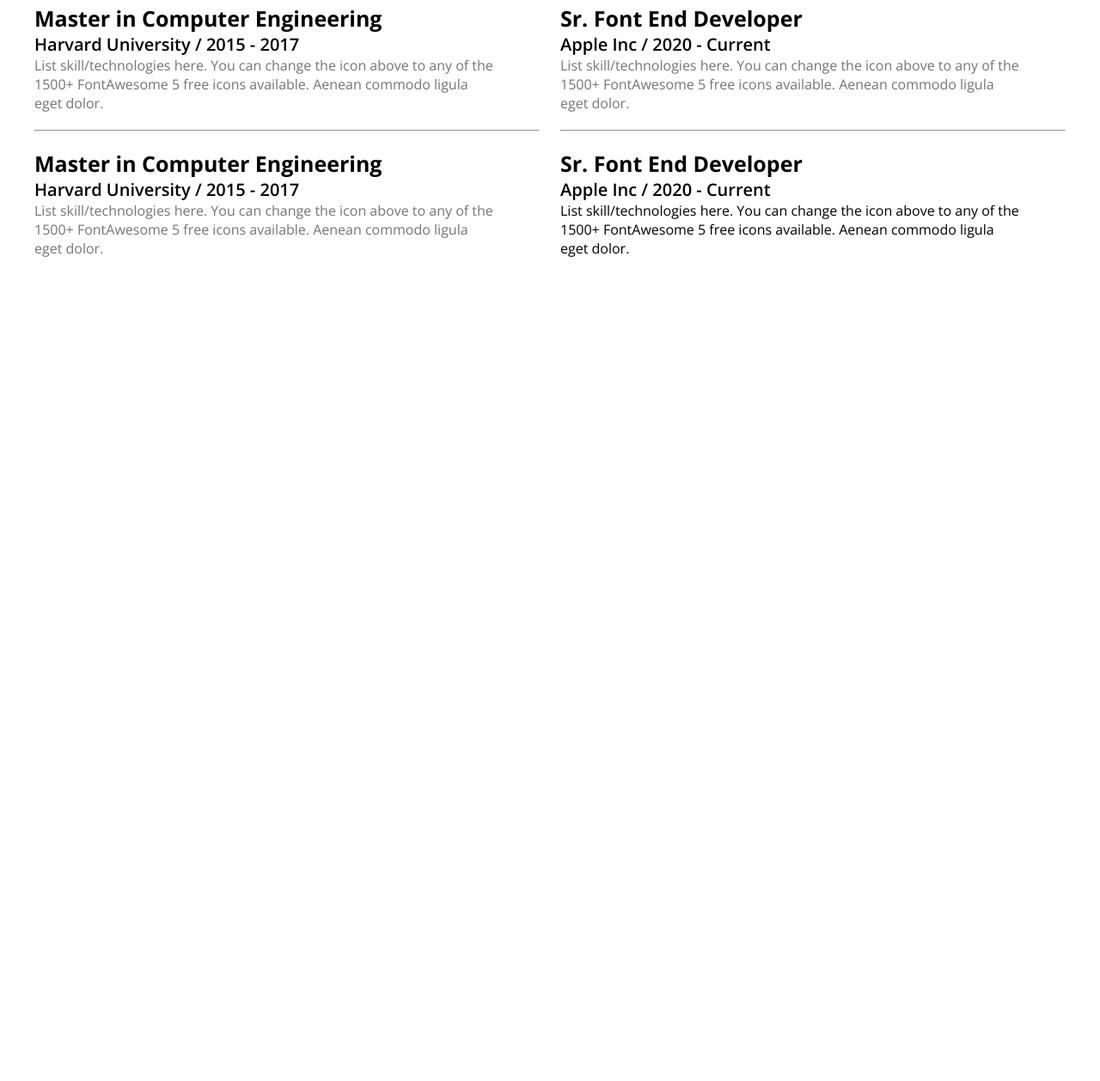
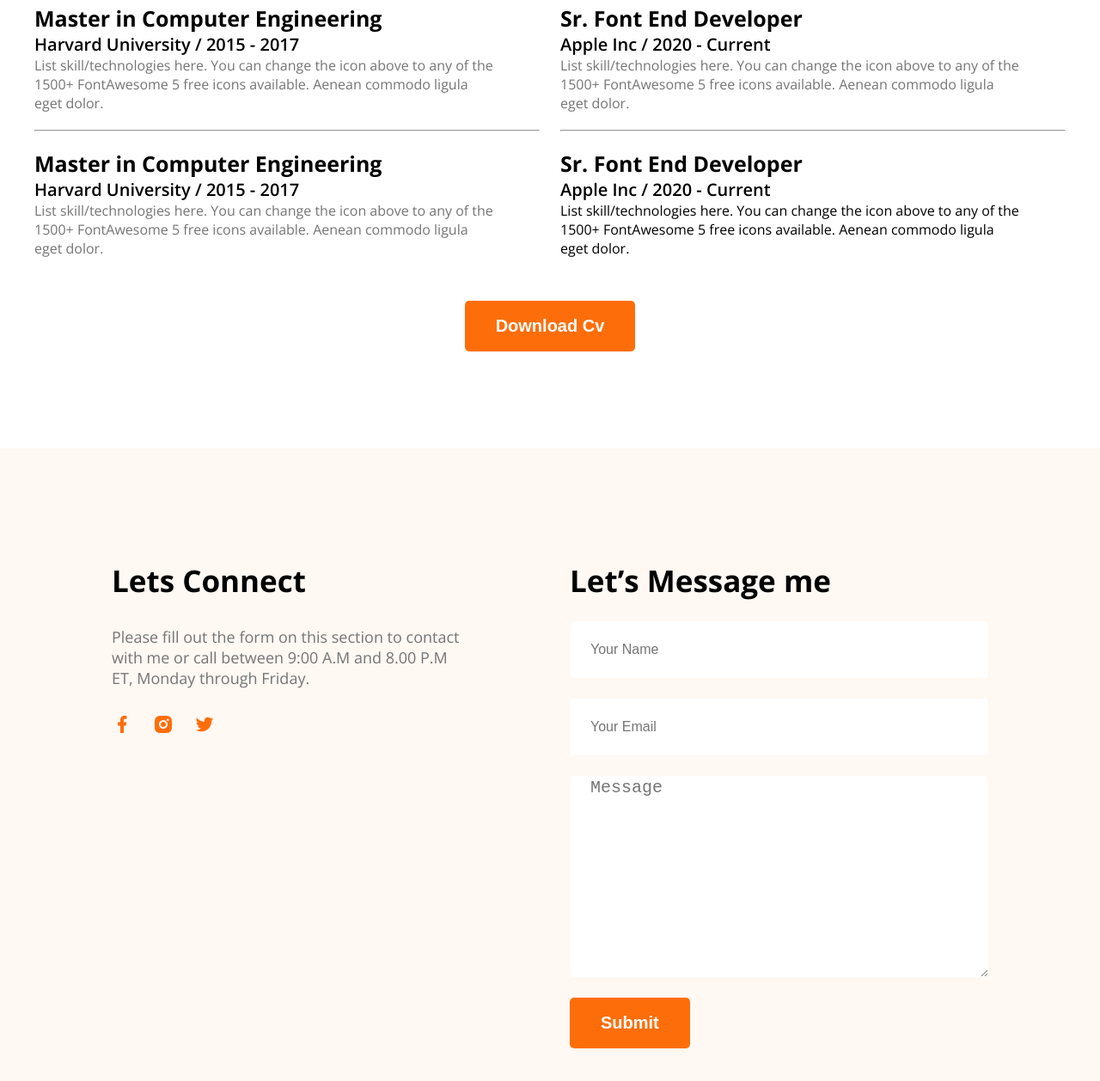
Before and after one commit to lahifkhan/protfolio-practise, a plain HTML site: page index.html in a window 1280 px wide. Shown: the part 2701-3959 px from the top of the page at 86% size. Before the commit the page ends 3001 px from the top, so only its background shows below. Drawn offline with nearby package versions, Linux system fonts and the light colour scheme.

Commit message:
footer added

```diff
--- a/index.html
+++ b/index.html
@@ -218,7 +218,38 @@
 
         </div>
       </section>
+      <div class="cv" >
+        <button class="primary-btn">Download Cv</button>
+
+      </div>
+
     </main>
+
+    <footer>
+        <div class="footer-container mx-width">
+            <div>
+                <h4 class="section-title">Lets Connect</h4>
+                <p class=" section-description dark2">Please fill out the form on this section to contact with me or call between 9:00 A.M and 8.00 P.M ET, Monday through Friday.</p>
+                <div class="concect-img-container">
+                    <a href=""><img src="/images/icons/facebook.png" alt=""></a>
+                    <a href=""><img src="images/icons/insta.png" alt=""></a>
+                    <a href=""><img src="images/icons/twitter.png" alt=""></a>
+
+                </div>
+            </div>
+
+            <div class="message">
+                <h4 class="section-title">Let’s Message me</h4>
+                <form action="">
+                    <input class="dark3" type="text" placeholder="Your Name">
+                    <input class="dark3" type="email" name="email" id="email" placeholder="Your Email">
+                    <textarea class="dark3" name="Message" id="" cols="30" rows="10" placeholder="Message"></textarea>
+                    <button type="submit" class="primary-btn">Submit</button>
+                </form>
+            </div>
+
+        </div>
+    </footer>
 
 
   </body>
--- a/styles/style.css
+++ b/styles/style.css
@@ -142,6 +142,9 @@
 
 /* main style */
 /* about me start */
+main{
+    margin-bottom: 113px;
+}
 
 .about-me{
     text-align: center;
@@ -248,3 +251,52 @@
     color: #474747;
     margin-bottom: 30px;
 }
+
+.cv{
+    display: flex;
+    justify-content: center;
+    margin-top: 50px;
+}
+
+
+
+
+
+/* footer start */
+
+footer{
+    background-color: #FFF8F3;
+    padding: 130px;
+}
+
+.footer-container{
+    display: flex;
+    gap: 117px;
+}
+.concect-img-container{
+    display: flex;
+    gap: 24px;
+}
+
+.message form input{
+    display: block;
+    margin-top: 24px;
+    margin-bottom: 24px;
+   background-color: white;
+   border-radius: 5px;
+   padding-left: 24px;
+   font-size: 16px;
+   width: 461px;
+    height: 64px;
+    border: none;
+
+}
+.message form textarea{
+  display: block;
+   padding-left: 24px;
+   font-size: 20px;
+    border-radius: 5px;
+     margin-bottom: 24px;
+     width: 461px;
+     border: none;
+}
```
